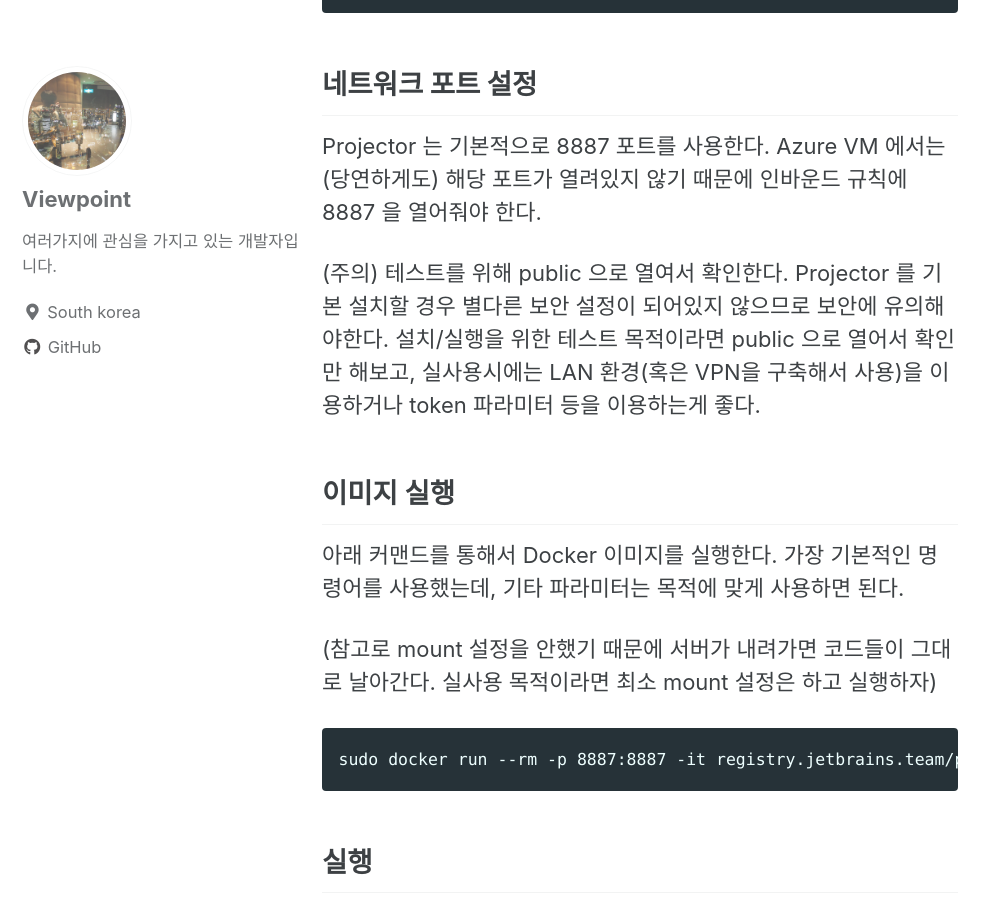
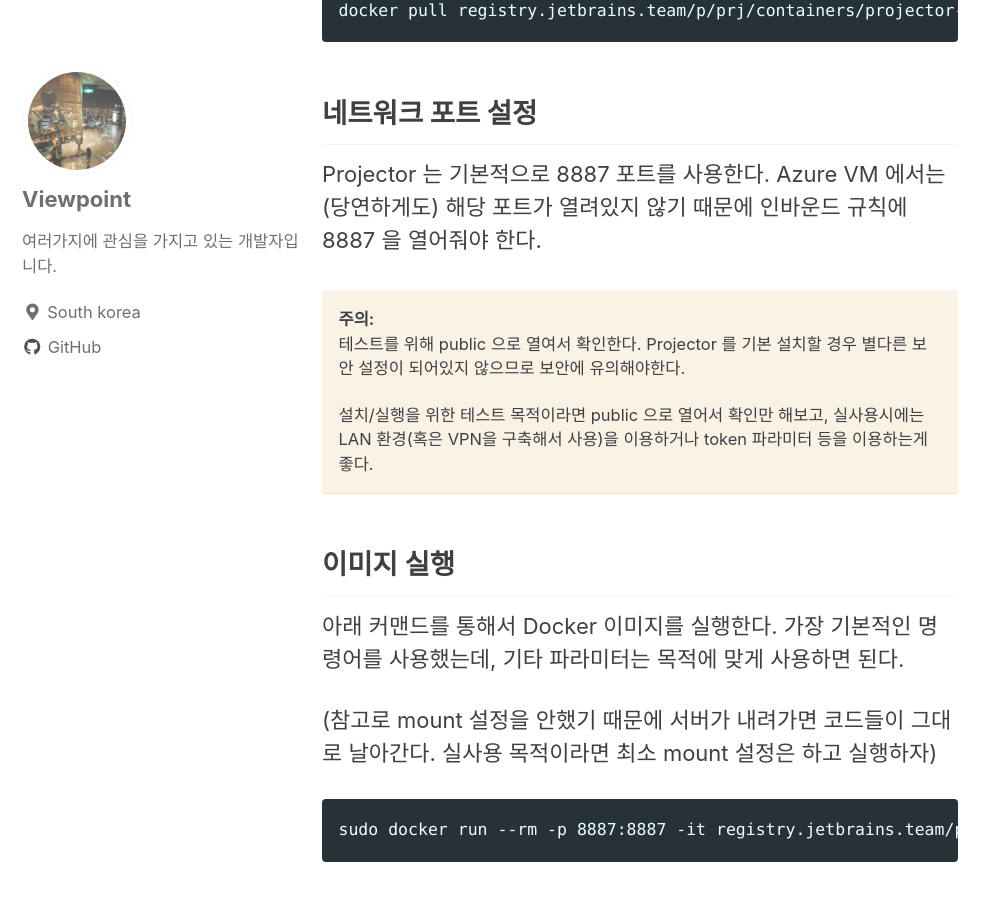
Before and after one commit to hide1202/hide1202.github.io, a Jekyll site: the page built from _posts/2021-05-29-simple-projector.md, in a window 1280 px wide and 900 px high, scrolled down 2046 px. Shown: the whole window, without its empty margins (0-998 px from the left). Built offline with Jekyll 4.4.1, drawn with Linux system fonts in a browser that asks for light colours; cached includes are drawn as plain includes; some of the changed text lies outside the part shown.

Commit message:
Update Projector post

```diff
--- a/_posts/2021-05-29-simple-projector.md
+++ b/_posts/2021-05-29-simple-projector.md
@@ -17,7 +17,8 @@ toc: true
 ---
 
 # Projector ?!
-Projector 는 Swing GUI 어플리케이션을 원격으로 실행해주는 기술로, Jetbrains 에서 개발했으며 현재 오픈소스로 관리되고 있다.
+`Projector` 는 Swing GUI 어플리케이션을 원격으로 실행해주는 기술로, Jetbrains 에서 개발했으며 현재 오픈소스로 관리되고 있다.
+
 이를 이용해 Swing GUI 로 개발된 IntelliJ 플랫폼을 원격으로 실행할 수 있고, 현재 대부분의 Jetbrains IDE 들을 실행해볼 수 있다.
 
 원격 실행은 웹에서 할 수 있고, Electron 기반의 Projector-Client 를 이용해서도 가능하다.
@@ -55,8 +56,16 @@ docker pull registry.jetbrains.team/p/prj/containers/projector-idea-c
 ## 네트워크 포트 설정
 Projector 는 기본적으로 8887 포트를 사용한다. Azure VM 에서는 (당연하게도) 해당 포트가 열려있지 않기 때문에 인바운드 규칙에 8887 을 열어줘야 한다.
 
-(주의) 테스트를 위해 public 으로 열여서 확인한다. Projector 를 기본 설치할 경우 별다른 보안 설정이 되어있지 않으므로 보안에 유의해야한다.
+{% capture notice-warning %}
+테스트를 위해 public 으로 열여서 확인한다. Projector 를 기본 설치할 경우 별다른 보안 설정이 되어있지 않으므로 보안에 유의해야한다.
+
 설치/실행을 위한 테스트 목적이라면 public 으로 열어서 확인만 해보고, 실사용시에는 LAN 환경(혹은 VPN을 구축해서 사용)을 이용하거나 token 파라미터 등을 이용하는게 좋다.
+{% endcapture %}
+
+<div class="notice--warning">
+  <h4 class="no_toc">주의:</h4>
+  {{ notice-warning | markdownify }}
+</div>
 
 ## 이미지 실행
 아래 커맨드를 통해서 Docker 이미지를 실행한다. 가장 기본적인 명령어를 사용했는데, 기타 파라미터는 목적에 맞게 사용하면 된다.
```
